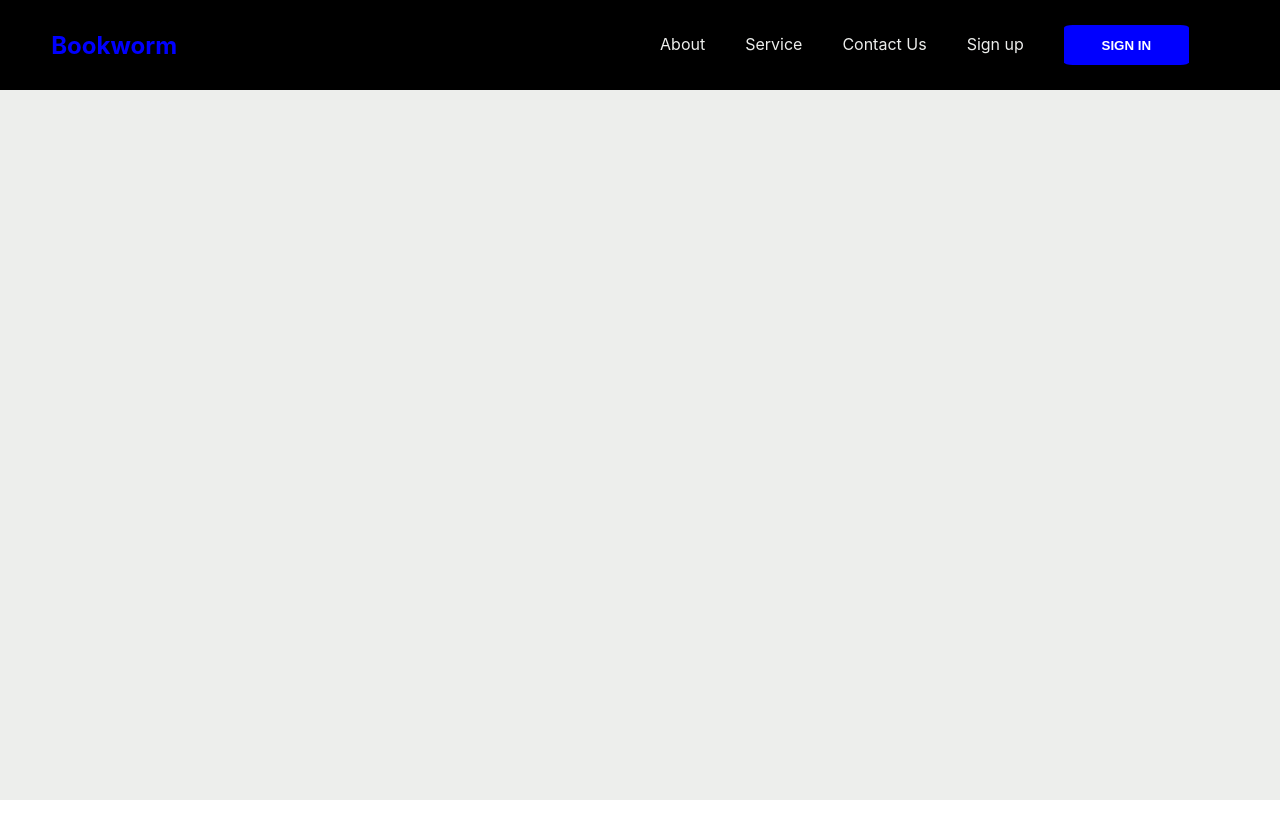
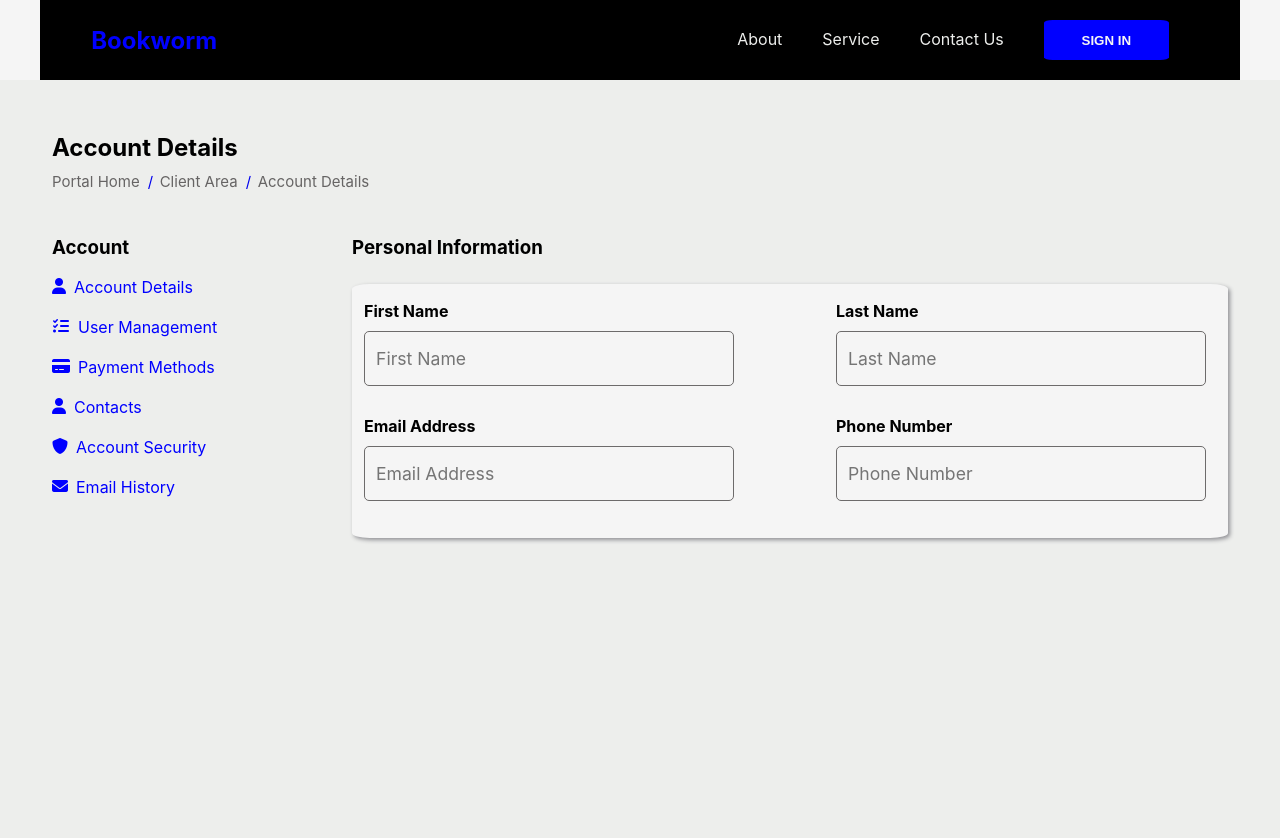
Before and after one commit to atenidegbeolanrewaju/bookworm, a React (Create React App) app: page / in a window 1280 px wide. Shown: the top 838 px of the page. Before the commit the page ends 800 px from the top, so only its background shows below. Built offline with nearby package versions, Linux system fonts and the light colour scheme.

Commit message:
dashboard

```diff
--- a/src/App.js
+++ b/src/App.js
@@ -2,7 +2,7 @@ import './App.css';
 import React from 'react';
 import Login from './components/login';
 import Signup from './components/signup';
-import Dashboard from './components/dashboard';
+import Dashboard from './components/Dashboard/dashboard';
 import './index.css';
 import { BrowserRouter as Router, Routes, Route, Link, BrowserRouter } from 'react-router-dom';
 
--- /dev/null
+++ b/src/components/Dashboard/Dashboard.css
@@ -0,0 +1,138 @@
+.main-body {
+    padding: 3rem 0
+}
+
+.Home-container {
+    max-width: 1200px;
+    width: 100%;
+    position: relative;
+    min-height: 100vh;
+    overflow: hidden;
+    /* justify-content: center; */
+    /* align-items: center;  */
+    /* align-content: center; */
+    margin: auto;
+    padding: 0 12px;
+}
+
+.main-container {
+    margin: 0 -12px;
+    height: 100%;
+    min-height: 100vh;
+}
+
+.header {
+    margin-bottom:45px;
+    padding-left: 12px;
+    padding-right: 12px
+}
+
+.header h2 {
+    margin: 5px 0
+}
+
+.header-p {
+    display: flex;
+
+}
+
+.header-p ul{
+    display: flex;
+    justify-content: space-between;
+}
+
+.header-p p {
+    display: flex-start;
+    margin-right: 20px;
+    color: rgb(102, 100, 100);
+    margin-top: 5px;
+    font-size: 15px;
+}
+
+
+.header-p2::before {
+    content:' / ';
+    position:absolute;
+    width: 10px;
+    display: flex;
+    margin: 0 -12px;
+    margin-top:5px;
+    font-size: 15px;
+}
+
+.wrap {
+    display: table;
+    width: 100%;
+}
+
+.block {
+    display:inline-table;
+    vertical-align: top;
+    width: 100%;
+    padding: 0 12px;
+
+}
+
+.block h3 {
+   margin-bottom: 8px;
+}
+
+.Home-form {
+    display: table-cell;
+    vertical-align: top;
+    width: 75%;
+    padding-left: 12px;
+    padding-right: 12px;
+}
+
+.side-nav {
+    display: flex;
+    padding:10px 0;
+}
+
+.side-nav:hover {
+    background-color: #dcedfe;
+    padding-left:15px;
+    transition: all 0.5s ease;
+
+}
+
+.side-nav i {
+    margin-top: 1px;
+    padding-right: 8px;
+    text-decoration: none;
+    color: blue
+
+}
+
+
+.side-nav p {
+    text-decoration: none;
+    color:blue
+}
+
+.block h4 {
+    padding-bottom: 10px
+}
+
+.Home-form-container {
+
+}
+
+.Home-form-container h3 {
+    margin-bottom: 25px;
+}
+
+.form-input {
+    padding: 12px;
+    background-color: whitesmoke;
+    box-shadow: 2px 2px 4px rgb(143, 143, 148);
+  border-radius: 2%;
+
+}
+
+.input-div {
+    display: flex;
+    margin-bottom: 15px;
+    justify-content: space-between;
+}
--- /dev/null
+++ b/src/components/Dashboard/Home.js
@@ -0,0 +1,73 @@
+import React from 'react'
+import { Link, NavLink } from 'react-router-dom'
+import './Dashboard.css'
+import Input from '../Input'
+
+const Home = () => {
+  return (
+    <div className='Dashboard'>
+        <div className='main-body'>
+            <div className='Home-container'>
+                <div className='main-container'>
+                    <div className='header'>
+                        <h2>Account Details</h2>
+                        <div className='header-p'>
+                                <Link to='/'><p>Portal Home</p></Link>
+                                <Link to='/' className='header-p2'><p>Client Area</p></Link>
+                                <Link to='/' className='header-p2'><p>Account Details</p></Link>
+                        </div>
+                    </div>
+                    <div className="wrap">
+                        <div className="block">
+                            <h3>Account</h3>
+                            <nav className='side-Navbar'>
+                                <NavLink to='/' className='side-nav'>
+                                    <i className="fa-solid fa-user"></i>
+                                    <p>Account Details</p>
+                                </NavLink>
+                                <NavLink to='/' className='side-nav'>
+                                    <i className="fa-solid fa-list-check"></i>
+                                    <p>User Management</p>
+                                </NavLink>
+                                <NavLink to='/' className='side-nav'>
+                                    <i className="fa-solid fa-credit-card"></i>
+                                    <p>Payment Methods</p>
+                                </NavLink>
+                                <NavLink to='/' className='side-nav'>
+                                    <i className="fa-solid fa-user"></i>
+                                    <p>Contacts</p>
+                                </NavLink>
+                                <NavLink to='/' className='side-nav'>
+                                    <i className="fa-solid fa-shield"></i>
+                                    <p>Account Security</p>
+                                </NavLink>
+                                <NavLink to='/' className='side-nav'>
+                                    <i className="fa-solid fa-envelope"></i>
+                                    <p>Email History</p>
+                                </NavLink>
+                            </nav>
+                        </div>
+                        <div className="Home-form">
+                            <div className='Home-form-container'>
+                                    <h3>Personal Information</h3>
+                                    <div className='form-input'>
+                                        <div className='input-div'>
+                                            <Input label='First Name' type='text' placeholder='First Name' />
+                                            <Input label='Last Name' type='text' placeholder='Last Name' />
+                                        </div>
+                                        <div className='input-div'>
+                                            <Input label='Email Address' type='text' placeholder='Email Address' />
+                                            <Input label='Phone Number' type='text' placeholder='Phone Number' />
+                                        </div>
+                                    </div>
+                            </div>
+                        </div>
+                    </div>
+                </div>
+            </div>
+        </div>
+    </div>
+  )
+}
+
+export default Home
--- a/src/components/dashboard.js
+++ b/src/components/Dashboard/dashboard.js
@@ -1,13 +1,14 @@
 import React from 'react'
-import { Link } from 'react-router-dom';
-import '../App.css';
-import Navbar from './Navbar/Navbar';
+import '../../App.css';
+import Navbar from '../Navbar/Navbar';
+import Home from './Home';
 
 
 function Dashboard() {
   return (
     <div className='dashboard'>
         <Navbar />
+        <Home />
     </div>
   )
 }
--- a/src/components/Navbar/Navbar.css
+++ b/src/components/Navbar/Navbar.css
@@ -9,18 +9,32 @@
     color: blue
 }
 
+.Navbar-container {
+    position: relative;
+    width: 100%;
+    overflow: hidden;
+    display: flex-end;
+    justify-content: center;
+    align-items: center;
+    align-content: center;
+    background-color: whitesmoke;
+    z-index: 1;
+}
+
   .Nav-bar {
     display: flex;
     justify-content: space-between;
     align-items: center;
-    padding: 20px 4%;
+    padding: 15px 4%;
     background-color: black;
+    max-width: 1200px;
+    margin: auto;
   }
 
   .Nav-bar-items {
     display: flex;
     align-items: center;
-    padding: 0 20px;
+    /* padding: 0 20px; */
   }
 
   .Nav-link {
--- a/src/components/Navbar/Navbar.js
+++ b/src/components/Navbar/Navbar.js
@@ -12,7 +12,6 @@ const Navbar = () => {
       <li><Link to='#' className='Nav-link'>About</Link></li>
       <li><Link to='#' className='Nav-link'>Service</Link></li>
       <li><Link to='#' className='Nav-link'>Contact Us</Link></li>
-      <li><Link to='/signup' className='Nav-link'>Sign up</Link></li>
       <li>
         <Link to='/signin'>
           <Button handleClick type='submit' className='btn solid'>
@@ -24,7 +23,7 @@ const Navbar = () => {
   );
 
   return (
-    <div className='dashboard'>
+    <div className='Navbar-container'>
       <nav className='Nav-bar'>
         <div className='Nav-logo'>
           <h2 className='logo'>Bookworm</h2>
--- a/src/index.css
+++ b/src/index.css
@@ -4,7 +4,10 @@
   padding: 0;
   margin: 0;
   box-sizing: border-box;
+}
 
+a {
+  text-decoration: none !important;
 }
 
 body,
@@ -34,7 +37,6 @@ code {
   justify-content: center;
   align-items: center;
   align-content: center;
-  border: solid;
 
 }
 
@@ -82,7 +84,7 @@ form {
 
 .signin-form {
   width: 440px;
-  background-color: white;
+  background-color: whitesmoke;
 }
 
 h4 a {
@@ -228,7 +230,7 @@ h4 a {
   width: 125px;
   background-color: blue;
   border-radius: 7%;
-  color: white;
+  color: whitesmoke;
   font-weight: bold;
   text-transform: uppercase;
   margin: 5px 0;
@@ -272,7 +274,7 @@ h4 a {
   border-radius: 3%;
   align-content: center;
   padding-top: 10px;
-  background-color: white;
+  background-color: whitesmoke;
   box-shadow: 2px 2px 4px rgb(143, 143, 148);
 }
 
```
